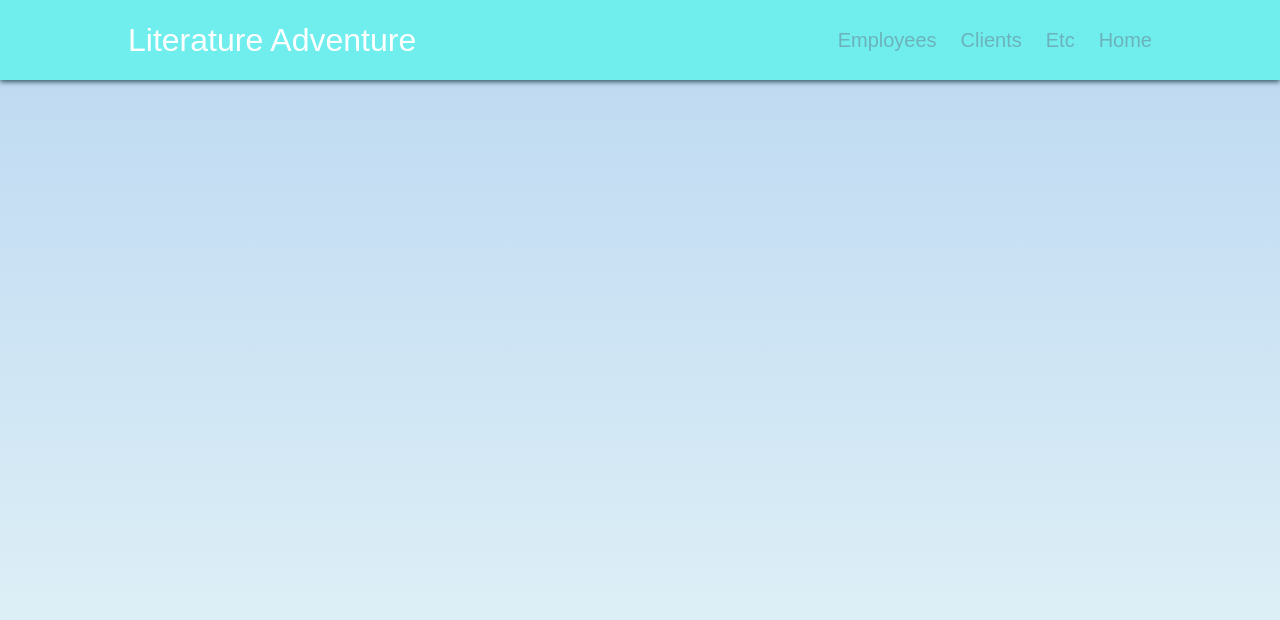
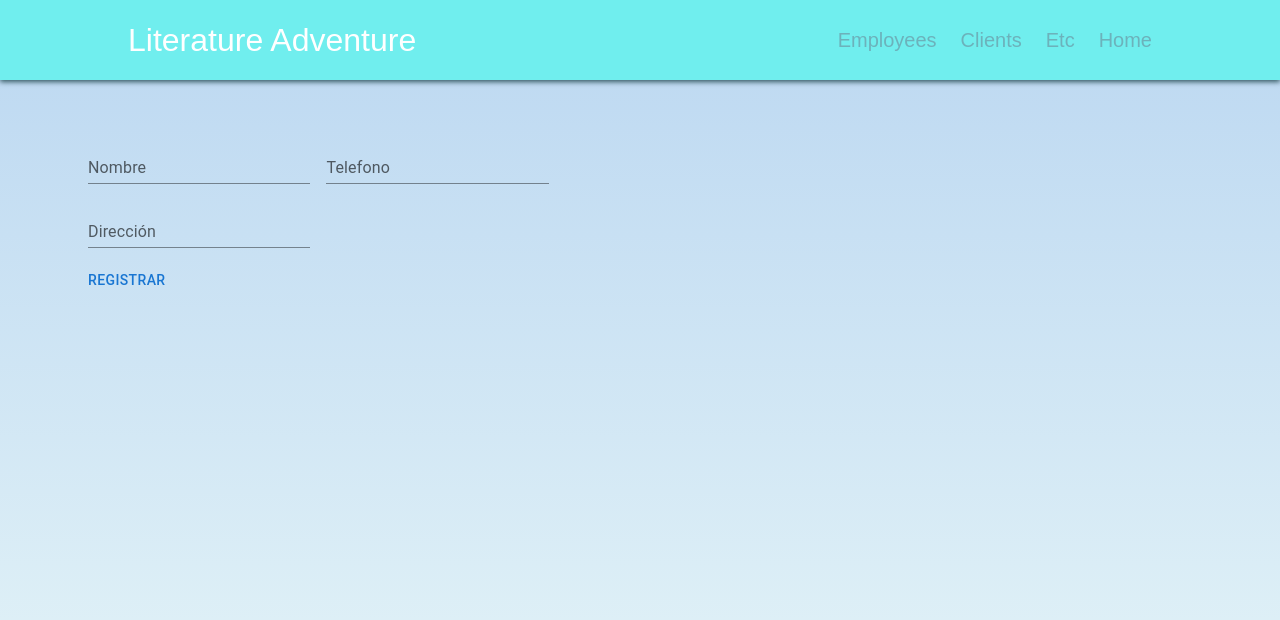
Before and after one commit to REGG24/LiteratureAdventureApp, a React (Create React App) app: page /clients in a window 1280 px wide. Shown: the top 620 px of the page. Built offline with nearby package versions, Linux system fonts and the light colour scheme.

Commit message:
A form to add clients added TASK2FRH

```diff
--- a/@types/alltypes.d.ts
+++ b/@types/alltypes.d.ts
@@ -1 +1,2 @@
 declare module 'react-router-dom';
+declare module 'react-select';
--- a/package.json
+++ b/package.json
@@ -3,6 +3,7 @@
   "version": "0.1.0",
   "private": true,
   "dependencies": {
+    "@mui/styles": "^5.5.1",
     "@testing-library/jest-dom": "^5.16.2",
     "@testing-library/react": "^12.1.4",
     "@testing-library/user-event": "^13.5.0",
@@ -12,10 +13,14 @@
     "@types/react-dom": "^17.0.13",
     "@types/react-router": "^5.1.18",
     "@types/react-router-dom": "^5.3.3",
+    "@types/react-select": "^5.0.1",
+    "axios": "^0.26.1",
     "react": "^17.0.2",
     "react-dom": "^17.0.2",
+    "react-hook-form": "^7.28.1",
     "react-router-dom": "^5.3.0",
     "react-scripts": "5.0.0",
+    "react-select": "^5.2.2",
     "typescript": "^4.6.2",
     "web-vitals": "^2.1.4"
   },
--- a/src/App.tsx
+++ b/src/App.tsx
@@ -1,9 +1,9 @@
-import React from 'react';
 import { Redirect, Switch, Route } from 'react-router-dom';
 
 import './App.css';
 
 import Layout from './components/layout/Layout';
+import { AddClients } from './components/pages/Clients/AddClients';
 import Home from './components/pages/Home';
 
 
@@ -17,6 +17,9 @@ function App() {
           <Route exact path='/home'>
             <Home />
           </Route>
+          <Route exact path='/clients'>
+            <AddClients />
+          </Route>
       </Switch>
     </Layout>
   );
--- /dev/null
+++ b/src/components/pages/Clients/AddClients.tsx
@@ -0,0 +1,73 @@
+import TextField from "@mui/material/TextField";
+import { useForm, Controller, SubmitHandler } from "react-hook-form";
+import Button from "@mui/material/Button";
+import Box from "@mui/material/Box";
+import { makeStyles } from "@mui/styles";
+
+interface ClientFormInput {
+  name: string;
+  phone: string;
+  address: string;
+}
+const useStyles = makeStyles({
+  root: {
+    border: 0,
+    borderRadius: 3,
+    height: 48,
+    margin: "0 auto",
+  },
+});
+export const AddClients = () => {
+  const { control, handleSubmit } = useForm<ClientFormInput>();
+
+  const onSubmit: SubmitHandler<ClientFormInput> = (data) => {
+    console.log(data);
+  };
+  const classes = useStyles();
+
+  return (
+    <Box
+      sx={{
+        width: 500,
+        "& .MuiTextField-root": { m: 1, width: "25ch" },
+      }}
+
+    >
+      <form onSubmit={handleSubmit(onSubmit)}>
+        <div>
+          <Controller
+            name="name"
+            control={control}
+            defaultValue=""
+            rules={{ required: true, maxLength: 20 }}
+            render={({ field }) => (
+              <TextField label="Nombre" variant="standard"       autoComplete="off"
+              {...field} />
+            )}
+          />
+          <Controller
+            name="phone"
+            control={control}
+            defaultValue=""
+            rules={{ required: true, maxLength: 20 }}
+            render={({ field }) => (
+              <TextField label="Telefono" variant="standard"  autoComplete="off" {...field} />
+            )}
+          />
+          <Controller
+            name="address"
+            control={control}
+            defaultValue=""
+            rules={{ required: true, maxLength: 20 }}
+            render={({ field }) => (
+              <TextField label="Dirección" variant="standard"  autoComplete="off" {...field} />
+            )}
+          />
+        </div>
+        <Button className={classes.root} type="submit">
+          Registrar
+        </Button>
+      </form>
+    </Box>
+  );
+};
```
Also changed, not shown: src/services/clients.service.ts (added, +20 -0 lines), 2 other files (tests, documents, lock files or other folders).
